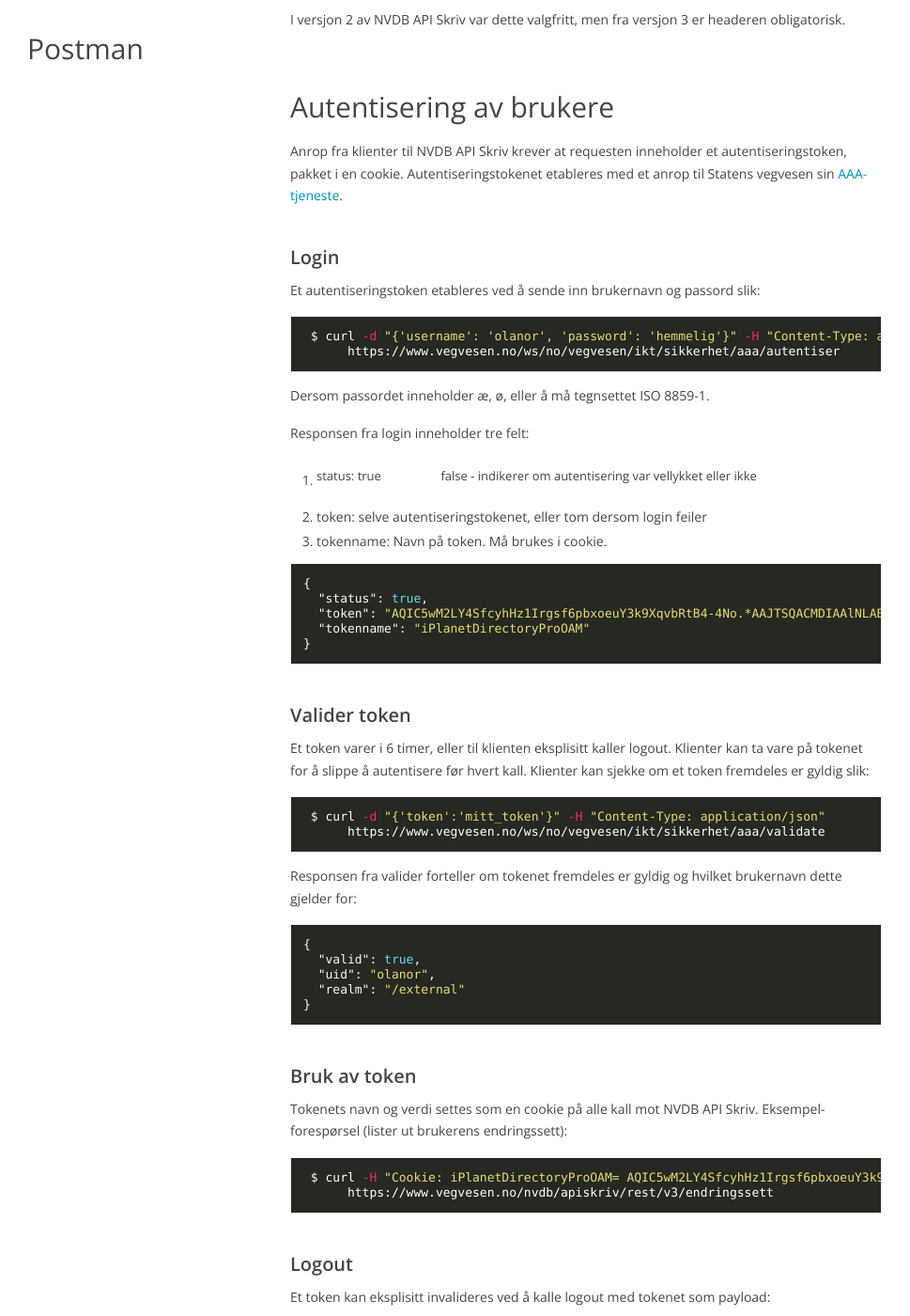
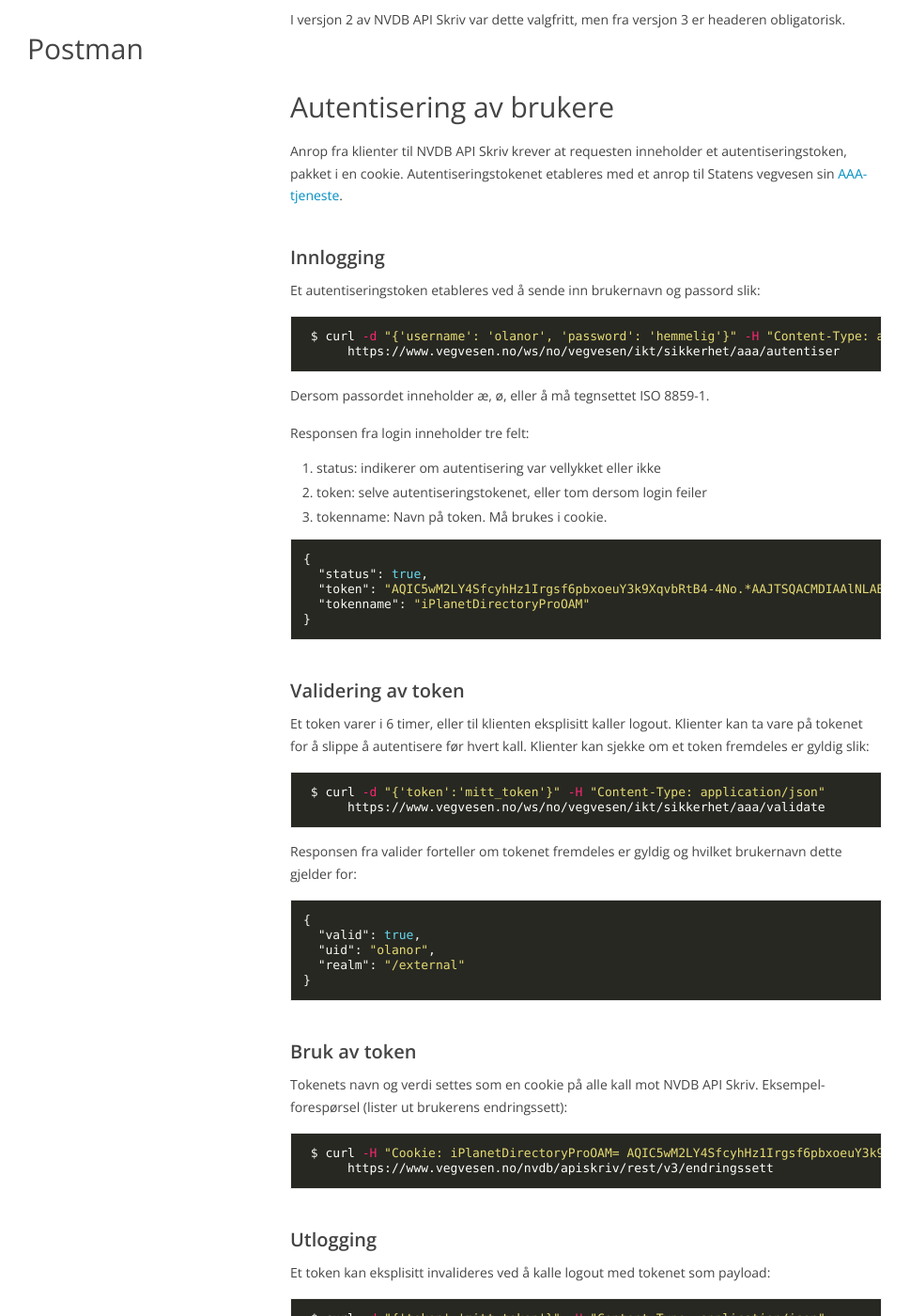
Before and after one commit to nvdb-vegdata/apiskrivdokumentasjon, a Jekyll site: the page built from autentisering.md, in a window 1280 px wide and 1400 px high, scrolled down 502 px. Shown: the whole window at 94% size, without its empty margins (156-1125 px from the left). Built offline with Jekyll 4.4.1, drawn with Linux system fonts in a browser that asks for light colours; our own code applies the rules of GitHub Pages for plain Markdown files.

Commit message:
Improved layout of authentication

````diff
--- a/autentisering.md
+++ b/autentisering.md
@@ -15,7 +15,7 @@ I versjon 2 av NVDB API Skriv var dette valgfritt, men fra versjon 3 er headeren
 Anrop fra klienter til NVDB API Skriv krever at requesten inneholder et autentiseringstoken, pakket i en cookie. Autentiseringstokenet etableres med et anrop til
 Statens vegvesen sin [AAA-tjeneste](https://en.wikipedia.org/wiki/AAA_(computer_security)).
 
-### Login
+### Innlogging
 
 Et autentiseringstoken etableres ved å sende inn brukernavn og passord slik:
 ```bash
@@ -26,7 +26,7 @@ Dersom passordet inneholder æ, ø, eller å må tegnsettet ISO 8859-1.
 
 Responsen fra login inneholder tre felt:
 
- 1. status: true|false - indikerer om autentisering var vellykket eller ikke
+ 1. status: indikerer om autentisering var vellykket eller ikke
  2. token: selve autentiseringstokenet, eller tom dersom login feiler
  3. tokenname: Navn på token. Må brukes i cookie.
 
@@ -38,7 +38,7 @@ Responsen fra login inneholder tre felt:
 }
 ```
 
-### Valider token
+### Validering av token
 
 Et token varer i 6 timer, eller til klienten eksplisitt kaller logout. Klienter kan ta vare på tokenet for å slippe å autentisere før hvert kall.
 Klienter kan sjekke om et token fremdeles er gyldig slik:
@@ -67,7 +67,7 @@ Tokenets navn og verdi settes som en cookie på alle kall mot NVDB API Skriv. Ek
       https://www.vegvesen.no/nvdb/apiskriv/rest/v3/endringssett
 ```
 
-### Logout
+### Utlogging
 
 Et token kan eksplisitt invalideres ved å kalle logout med tokenet som payload:
 
````
